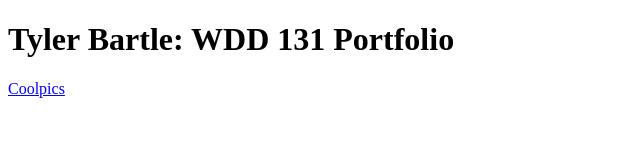
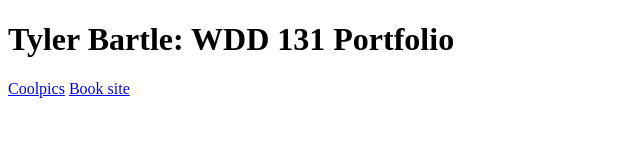
Before and after one commit to Tman7077/wdd131, a plain HTML site: page index.html in a window 1280 px wide. Shown: the full height of the page, 0-640 px from the left. Drawn offline with Linux system fonts and the light colour scheme.

Commit message:
Updated homepage to add link to blog

```diff
--- a/index.html
+++ b/index.html
@@ -12,6 +12,7 @@
     </header>
     <main>
         <a href="w03/coolpics/index.html">Coolpics</a>
+        <a href="w06/blog/index.html">Book site</a>
     </main>
     <footer>
 
```
